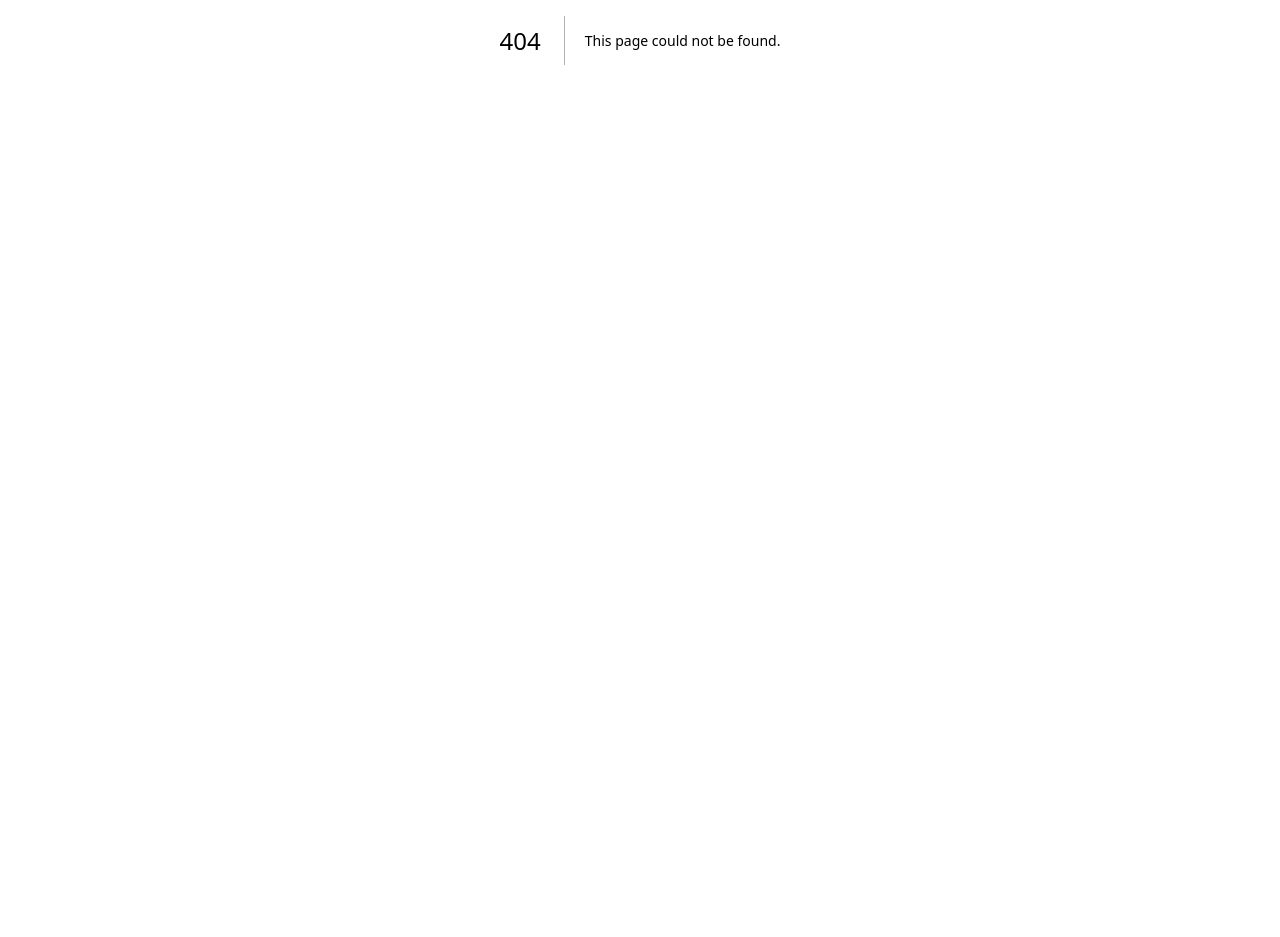
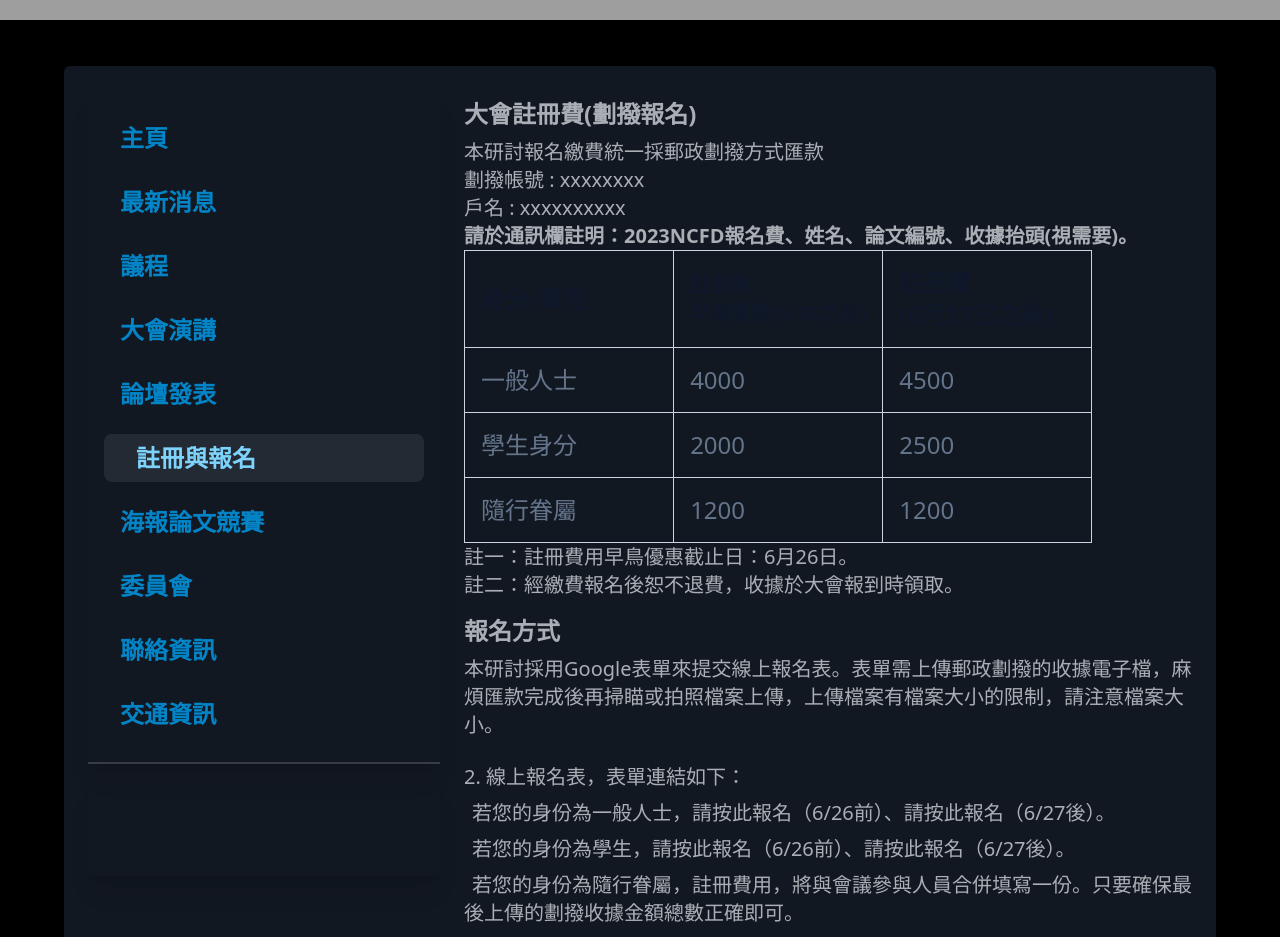
Before and after one commit to OwLu0905/fluid, a Next.js app: page /register in a window 1280 px wide. Before the commit this address had no page. Shown: the part 360-1297 px from the top of the page. Before the commit the page ends 800 px from the top, so only its background shows below. Built offline with nearby package versions, Linux system fonts and the light colour scheme; grey boxes are pictures that could not be loaded.

Commit message:
add poster, register, home content (no style)

```diff
--- a/src/component/sidebar/Navlist.tsx
+++ b/src/component/sidebar/Navlist.tsx
@@ -11,7 +11,7 @@ const menuls = [
   { name: "大會演講", href: "/speech" },
   { name: "論壇發表", href: "/presentation" },
   { name: "註冊與報名", href: "/register" },
-  { name: "海報論文競賽", href: "/competition" },
+  { name: "海報論文競賽", href: "/poster" },
   { name: "委員會", href: "/committee" },
   { name: "聯絡資訊", href: "/contact" },
   { name: "交通資訊", href: "/trafic" },
--- /dev/null
+++ b/src/pages/poster/index.tsx
@@ -0,0 +1,24 @@
+
+import React from "react";
+
+import AppLayout from "@/component/layouts/AppLayout";
+
+const Poster = () => {
+  return (
+    <section className="mx-auto block w-full text-gray-300/80">
+      {/* <h1 className="pb-4 text-xl sm:text-4xl">
+        第28屆全國計算流體力學學術研討會
+      </h1> */}
+      <h3 className="font-semibold text-base sm:text-2xl py-2">主辦單位</h3>
+      <ul className="text-base sm:text-lg lg:text-xl space-y-2">
+        <li>(1) 中華民國航空太空學會</li>
+        <li>(2) 國立臺灣大學應用力學研究所</li>
+      </ul>
+    </section>
+  );
+};
+
+Poster.Layout = AppLayout;
+Poster.displayName = "海報論文競賽";
+
+export default Poster;
--- /dev/null
+++ b/src/pages/register/index.tsx
@@ -0,0 +1,116 @@
+import React from "react";
+
+import AppLayout from "@/component/layouts/AppLayout";
+
+
+const table = [
+  ["一般人士", "4000", "4500"],
+  ["學生身分", "2000", "2500"],
+  ["隨行眷屬", "1200", "1200"],
+]
+
+const Register = () => {
+  return (
+    <section className="mx-auto block w-full text-gray-300/80">
+      {/*
+<h3 className="font-semibold text-base sm:text-2xl py-2">主辦單位</h3>
+<ul className="text-base sm:text-lg lg:text-xl space-y-2">
+        <li>(1) 中華民國航空太空學會</li>
+        <li>(2) 國立臺灣大學應用力學研究所</li>
+      </ul> */}
+
+      <ul className="text-base sm:text-lg lg:text-xl space-y-2">
+        <li>
+          <h2 className="font-semibold text-base sm:text-2xl py-2">大會註冊費(劃撥報名)</h2>
+          <p>本研討報名繳費統一採郵政劃撥方式匯款</p>
+          <p>劃撥帳號 : xxxxxxxx</p>
+          <p>戶名 : xxxxxxxxxx</p>
+          <p className="font-bold">請於通訊欄註明：2023NCFD報名費、姓名、論文編號、收據抬頭(視需要)。</p>
+
+          <table className="border-collapse border border-slate-500">
+            <thead>
+              <tr>
+                <th className="w-4/12 border border-slate-300 dark:border-slate-600 font-semibold p-4 text-slate-900 dark:text-slate-200 text-left text-cyan-300/80 sm:text-2xl">
+                  身分/費用
+                </th>
+                <th className="w-4/12 border border-slate-300 dark:border-slate-600 font-semibold p-4 text-slate-900 dark:text-slate-200 text-left">
+                  註冊費<br/>早鳥優惠(6/26之前)
+                </th>
+                <th className="w-4/12 border border-slate-300 dark:border-slate-600 font-semibold p-4 text-slate-900 dark:text-slate-200 text-left text-cyan-300/80 sm:text-2xl">
+                  註冊費<br/>(6月27日之後)
+                </th>
+              </tr>
+            </thead>
+            <tbody>
+              {table.map((item) => {
+                return (
+                  <tr key={item[0] + item[1]}>
+                    <td className="border border-slate-300 dark:border-slate-700 p-4 text-slate-500 dark:text-slate-400 text-cyan-300/80 sm:text-2xl">
+                      {item[0]}
+                    </td>
+                    <td className="border border-slate-300 dark:border-slate-700 p-4 text-slate-500 dark:text-slate-400 text-cyan-300/80 sm:text-2xl">
+                      {item[1]}
+                    </td>
+                    <td className="border border-slate-300 dark:border-slate-700 p-4 text-slate-500 dark:text-slate-400 text-cyan-300/80 sm:text-2xl">
+                      {item[2]}
+                    </td>
+                  </tr>
+                );
+              })}
+            </tbody>
+          </table>
+          <p>註一：註冊費用早鳥優惠截止日：6月26日。</p>
+          <p>註二：經繳費報名後恕不退費，收據於大會報到時領取。
+          </p>
+        </li>
+
+        <li>
+          <h2 className="font-semibold text-base sm:text-2xl py-2">報名方式</h2>
+          <ul className="space-y-6 list-none">
+            <li>
+              <p>本研討採用Google表單來提交線上報名表。表單需上傳郵政劃撥的收據電子檔，麻煩匯款完成後再掃瞄或拍照檔案上傳，上傳檔案有檔案大小的限制，請注意檔案大小。</p>
+            </li>
+            <li className="space-y-2">
+              <p>2. 線上報名表，表單連結如下：</p>
+              <ul className="list-none indent-2 space-y-2">
+                <li className="">若您的身份為一般人士，請按此報名（6/26前）、請按此報名（6/27後）。</li>
+                <li>若您的身份為學生，請按此報名（6/26前）、請按此報名（6/27後）。</li>
+                <li>若您的身份為隨行眷屬，註冊費用，將與會議參與人員合併填寫一份。只要確保最後上傳的劃撥收據金額總數正確即可。</li>
+              </ul>
+            </li>
+            <li>
+              <p>3. 報名流程。</p>
+              <ul>
+                <li>（1）若您的身份為一般人士，請直接填寫線上報名表即可。</li>
+                <li>（2）若您的身份為學生且參與論文海報競賽。請提交摘要後，並獲得論文編號後再填寫線上報名表即可。請按此提交摘要，摘要提交的表單，亦列於海報論文競賽，再麻煩在網頁中確認。</li>
+                <li>（3）若您的身份為學生且僅參與會議。請直接填寫線上報名表即可。</li>
+              </ul>
+            </li>
+            <li>
+              <p>4. 報名完成的判讀。</p>
+              <ul>
+                <li>（1）提交表單完成，經大會確認上傳檔案與金額無誤後，則完成報名。人工審核的作業時間，在提交表單後將於兩週內確認完畢。待確認完畢後，大會將以e-mail告知繳費完成。</li>
+                <li>（2）若金額有誤，大會將主動寄信到您所留下的信箱中，再麻煩於提交表單後兩週內注意信件。</li>
+              </ul>
+            </li>
+            <li>
+              <p>5. 報名完成後，惟仍請保留郵政劃撥收據，以供查詢。</p>
+            </li>
+            <li>
+              <p>
+                6. 每篇論文，必須有一人報名，7月31日前未完成繳費者，一律視為現場報名。
+              </p>
+            </li>
+
+          </ul>
+        </li>
+
+      </ul>
+    </section>
+  );
+};
+
+Register.Layout = AppLayout;
+Register.displayName = "註冊與報名";
+
+export default Register;
--- a/src/view/home/Home.tsx
+++ b/src/view/home/Home.tsx
@@ -4,7 +4,21 @@ const HomePage = () => {
       {/* <h1 className="pb-4 text-xl sm:text-3xl lg:text-4xl">
         第28屆全國計算流體力學學術研討會
       </h1> */}
-      <h3 className="font-semibold text-base sm:text-2xl py-2">主辦單位</h3>
+      <h2 className="font-semibold text-base sm:text-2xl py-2">重要日期：</h2>
+      <h2>
+      </h2>
+      <ul className="text-base sm:text-lg lg:text-xl space-y-2">
+        <li>
+          <p>早鳥優惠報名截止日 <time>2023年6月26日（星期一）</time></p>
+        </li>
+        <li>
+          <p>論文摘要投稿截止日 <time>2023年6月12日（星期一）</time></p>
+        </li>
+        <li>
+          <p>論文全文投稿截止日 <time>2023年6月26日（星期一）</time></p>
+        </li>
+      </ul>
+      <h2 className="font-semibold text-base sm:text-2xl py-2">主辦單位</h2>
       <ul className="text-base sm:text-lg lg:text-xl space-y-2">
         <li>(1) 中華民國航空太空學會</li>
         <li>(2) 國立臺灣大學應用力學研究所</li>
```
